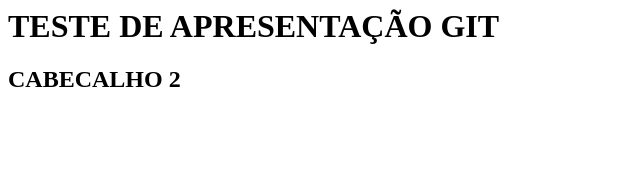
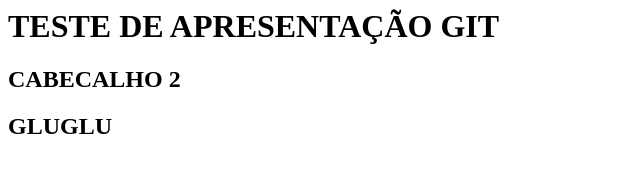
Before and after one commit to RayCuevas/teste, a plain HTML site: page index.html in a window 1280 px wide. Shown: the whole page, without its empty margins (0-640 px from the left). Drawn offline with Linux system fonts and the light colour scheme.

Commit message:
correcao da entrada do index.html

```diff
--- a/index.html
+++ b/index.html
@@ -1,2 +1,3 @@
 <h1>TESTE DE APRESENTAÇÃO GIT</h1>
 <h2>CABECALHO 2</h2>
+<h2>GLUGLU</h2>
```
